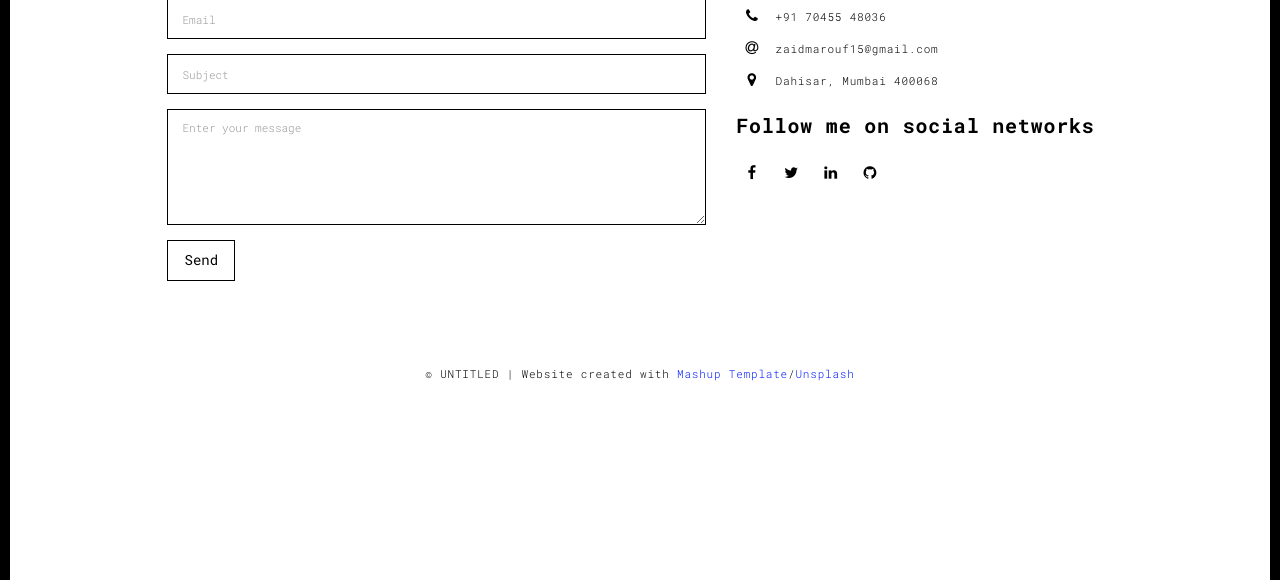
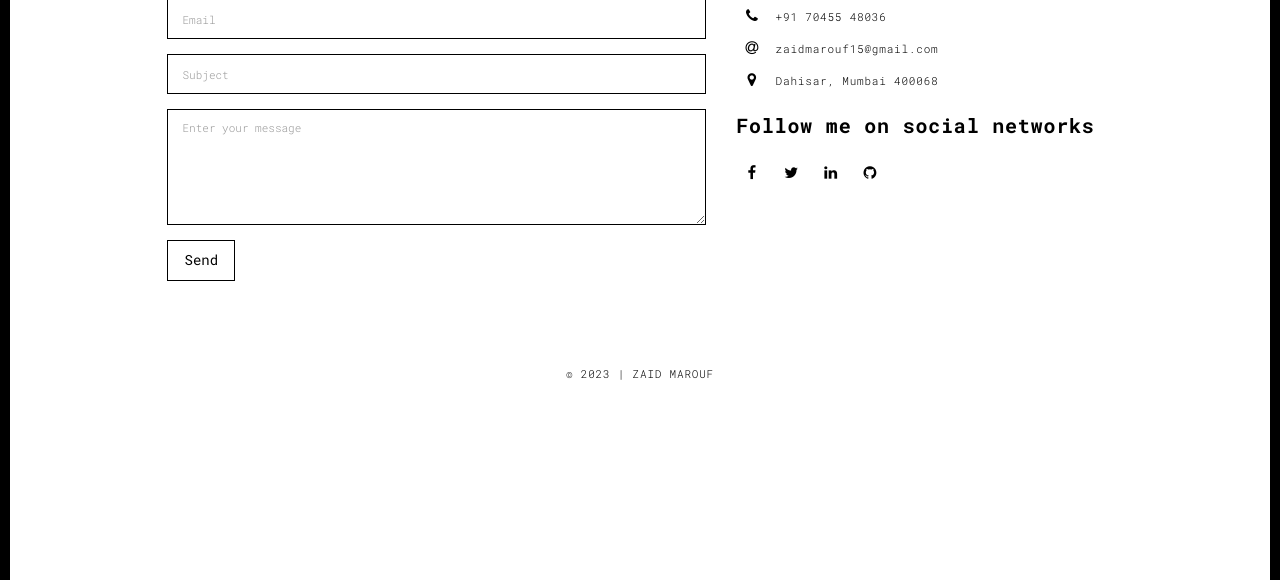
Before and after one commit to Zaid-007/portfolio, a Flask app: page /contact.html in a window 1280 px wide. Shown: the part 203-783 px from the top of the page. Run offline with Flask 2, Linux system fonts and the light colour scheme; some libraries are stand-ins or nearby versions.

Commit message:
copyright

```diff
--- a/templates/contact.html
+++ b/templates/contact.html
@@ -124,7 +124,7 @@
   <div class="container">
     <div class="row">
       <div class="col-xs-12">
-        <p>© UNTITLED | Website created with <a href="http://www.mashup-template.com/" title="Create website with free html template">Mashup Template</a>/<a href="https://www.unsplash.com/" title="Beautiful Free Images">Unsplash</a></p>
+        <p>&copy; 2023 | ZAID MAROUF </p>
       </div>
     </div>
   </div>
```
